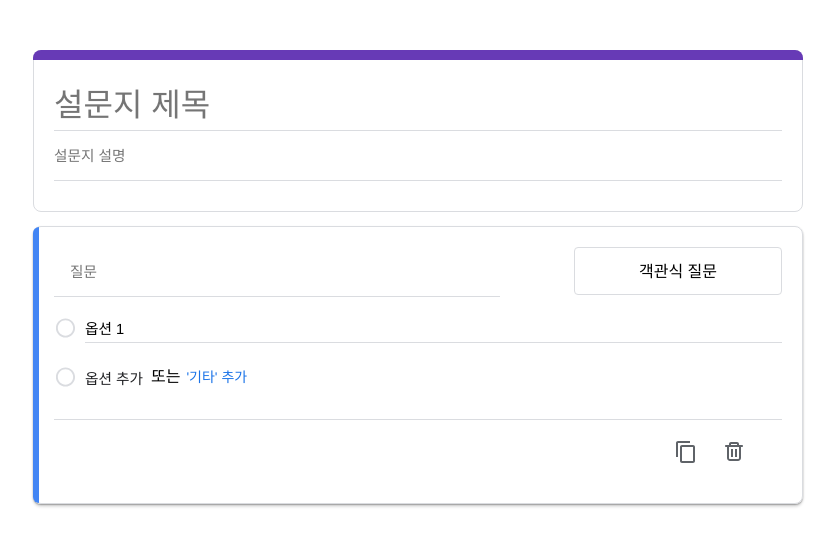
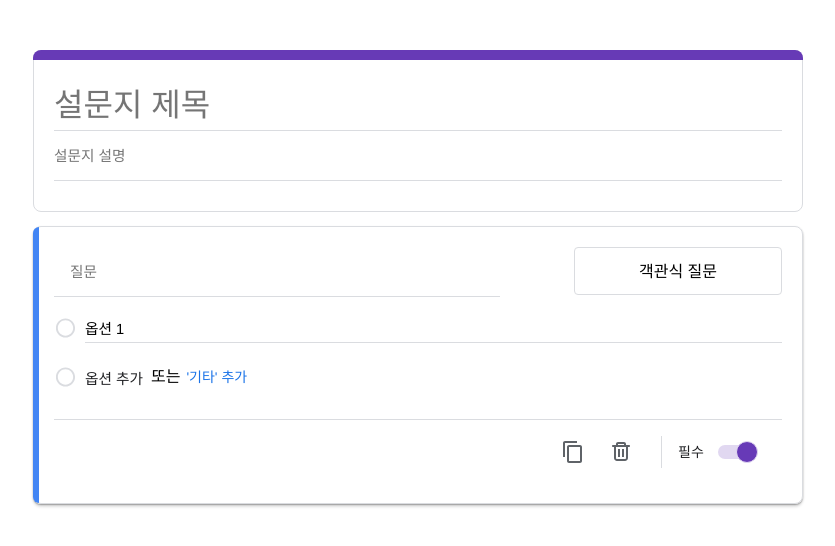
Before and after one commit to Gyuri092/google-form, a React (Vite) app: page / in a window 1280 px wide. Shown: the top 546 px of the page, without its empty margins (222-1057 px from the left). Built offline with nearby package versions, Linux system fonts and the light colour scheme.

Commit message:
style: 필수 여부 토글 버튼 구현

```diff
--- a/src/components/ToolsBlock/index.tsx
+++ b/src/components/ToolsBlock/index.tsx
@@ -5,6 +5,7 @@ import { MdContentCopy } from 'react-icons/md';
 
 export const ToolsBlock = () => {
   const [hoverItem, setHoverItem] = useState('');
+  const [isRequired, setIsRequired] = useState(false);
 
   return (
     <div
@@ -22,6 +23,14 @@ export const ToolsBlock = () => {
           position: relative;
           justify-content: flex-end;
           align-items: center;
+        `}
+      >
+        <div
+          css={css`
+            width: auto;
+            height: auto;
+            display: flex;
+            position: relative;
           button {
             width: 48px;
             height: 48px;
@@ -70,13 +79,72 @@ export const ToolsBlock = () => {
             justify-content: center;
             align-items: center;
             position: absolute;
-            right: ${hoverItem === 'copy' ? '48px' : '0'};
-            bottom: -10px;
+              left: ${hoverItem === 'copy' ? '2px' : '52px'};
+              bottom: -24px;
             opacity: ${hoverItem === '' && 0};
           `}
         >
           {hoverItem === 'copy' ? '복사' : '삭제'}
         </p>
+        </div>
+
+        <div
+          css={css`
+            border-left: 1px solid #dadce0;
+            height: 32px;
+            margin: 0 16px;
+            width: 0;
+          `}
+        />
+        <label
+          css={css`
+            font-size: 14px;
+            color: #202124;
+            position: relative;
+            display: flex;
+            width: 80px;
+            height: 14px;
+            vertical-align: middle;
+            input {
+              display: none;
+            }
+            div {
+              cursor: pointer;
+              background-color: ${!isRequired ? '#e1d8f1' : '#b9b9b9'};
+              transition: 0.4s;
+              border-radius: 34px;
+              :before {
+                border-radius: 50%;
+                position: absolute;
+                content: '';
+                height: 20px;
+                width: 20px;
+                right: 20px;
+                bottom: -4px;
+                border: 1px solid ${!isRequired ? '#e1d8f1' : '#b9b9b9'};
+                background-color: ${!isRequired ? '#673ab7' : '#fff'};
+                transition: 0.4s;
+                transform: ${!isRequired
+                  ? 'translateX(20px)'
+                  : 'translateX(0)'};
+              }
+            }
+          `}
+        >
+          <span
+            css={css`
+              display: block;
+            `}
+          >
+            필수
+          </span>
+          <input
+            type="checkbox"
+            checked={!isRequired}
+            onChange={() => setIsRequired((prev) => !prev)}
+          />
+          <div />
+        </label>
       </div>
     </div>
   );
```
